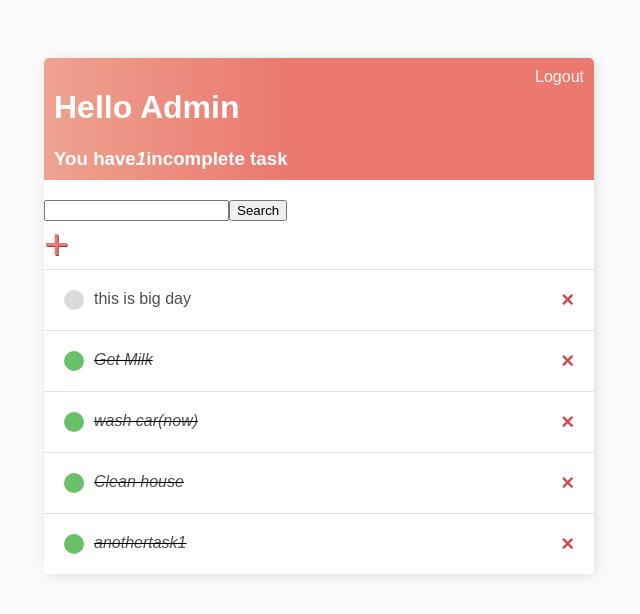
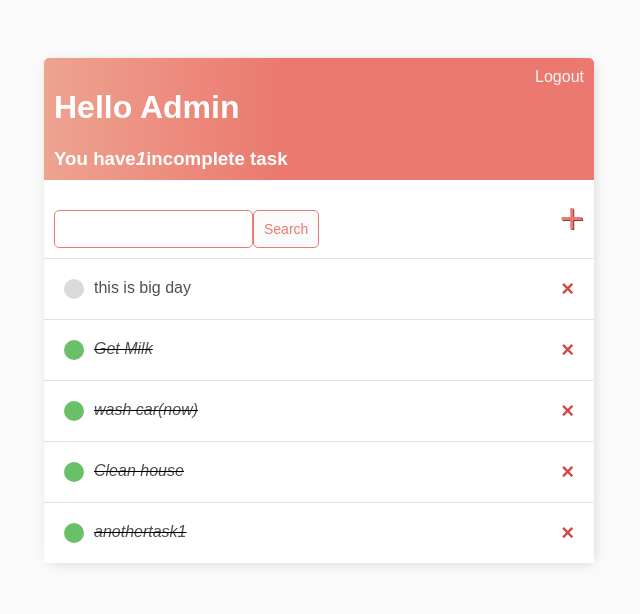
Before and after one commit to Gavriil1/CI_PP4_TD, a Django app: page / in a window 1280 px wide. Shown: the top 614 px of the page, without its empty margins (321-961 px from the left). Run offline with Django 4.2, Linux system fonts and the light colour scheme; a user stored in the database is signed in; data comes from the database, SQL or seed files in the repository.

Commit message:
added css for text password textarea

```diff
--- a/draft.txt
+++ b/draft.txt
@@ -1,5 +1,5 @@
 Video
-# https://youtu.be/llbtoQTt4qw?list=PL-51WBLyFTg38qZ0KHkJj-paDQAAu9HiP&t=6809
+# https://youtu.be/llbtoQTt4qw?list=PL-51WBLyFTg38qZ0KHkJj-paDQAAu9HiP&t=7371
 
 Command sequence:
     1  pip3 install django
--- a/todo_list/base/templates/base/main.html
+++ b/todo_list/base/templates/base/main.html
@@ -103,6 +103,31 @@
             text-shadow: 1px 1px #81413b;
         }
 
+         input[type=text],
+         input[type=password],
+         textarea {
+            border: 1px solid #eb796f;
+            border-radius: 5px;
+            padding: 10px;
+            width: 90%;
+         }
+
+         label {
+            padding-top: 10px !important;
+            display:block;
+         }
+
+         .button {
+            border: 1px solid #eb796f;
+            background-color: #FAFAFA;
+            color: #eb796f;
+            padding:10px;
+            font-size: 14px;
+            border-radius: 5px;
+            cursor: pointer;
+            text-decoration: none;
+         }
+
 
     </style>
 </head>
--- a/todo_list/base/templates/base/task_list.html
+++ b/todo_list/base/templates/base/task_list.html
@@ -14,10 +14,10 @@
     {% endif %}
 </div>
 
-<div class="search-add-wrapper">
+<div id="search-add-wrapper">
     <form method="GET" style="margin-top: 20px; display: flex;">
         <input type='text' name='search-area' value="{{search_input}}">
-        <input type="submit" value = 'Search'>
+        <input class = "button" type="submit" value = 'Search'>
     </form>
     <a id="add-link" href="{% url 'task-create' %}">&#x2b;</a>
 </div>
```
